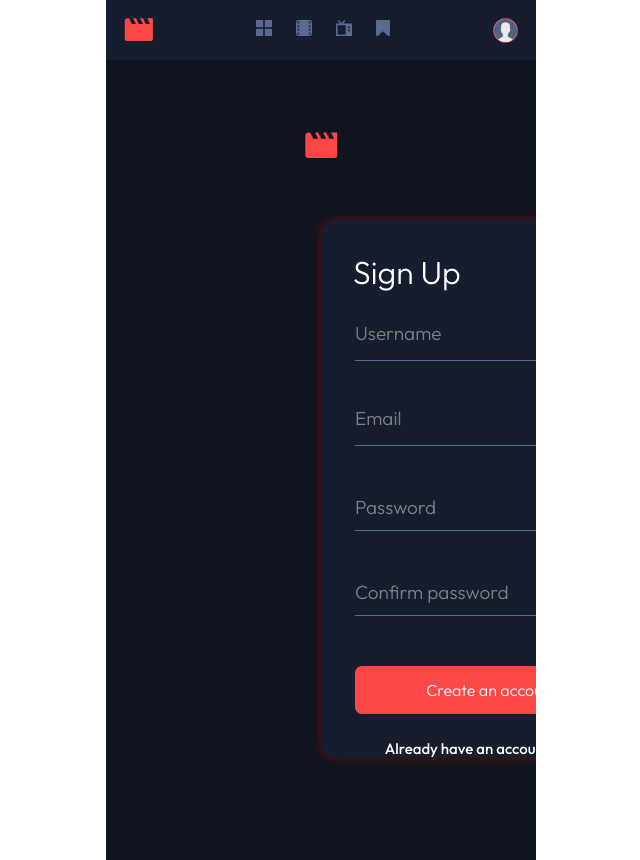
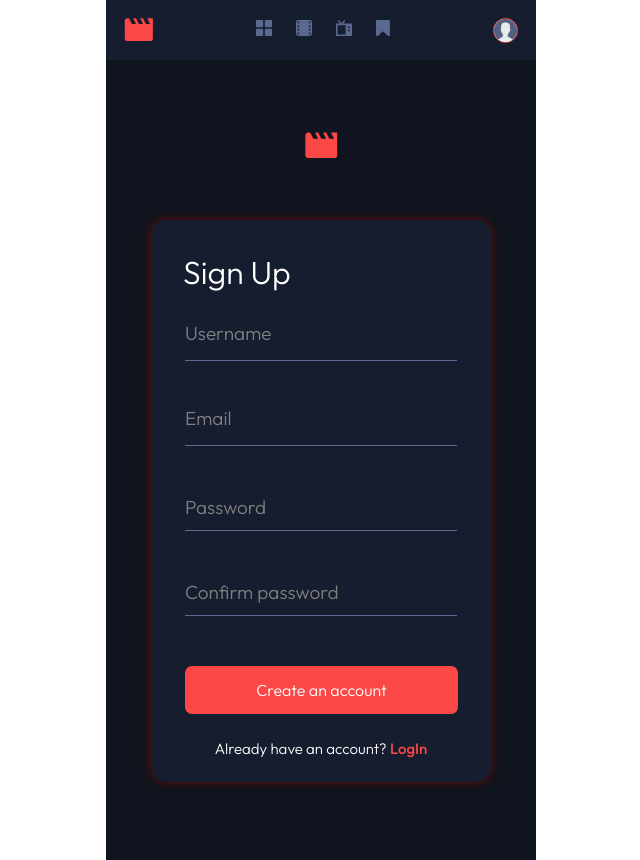
Before and after one commit to vasilemidrigan/night-owl, a React (Create React App) app: page /night-owl/auth/sign-up in a window 1280 px wide. Shown: the whole page, without its empty margins (319-959 px from the left). Built offline with nearby package versions, Linux system fonts and the light colour scheme; no server answers; the database is empty.

Commit message:
Delete some useless mixins

```diff
--- a/src/assets/styles/components/pages/Account-page.scss
+++ b/src/assets/styles/components/pages/Account-page.scss
@@ -5,7 +5,8 @@
 .AccountPage {
   margin: 1.5rem 1rem;
   &__avatar {
-    @include h-w(100px, 100px);
+    width: 6.25rem;
+    height: 6.25rem;
     margin: 10px auto;
   }
   &__avatar-input {
--- a/src/assets/styles/components/pages/Auth-page.scss
+++ b/src/assets/styles/components/pages/Auth-page.scss
@@ -16,10 +16,11 @@
     border-radius: 15px;
     box-shadow: 0px 0px 10px $dark-red;
     @include position-absolute(20%, unset, unset, 50%);
+    @include translate50;
     &__hdr {
       color: $white;
       margin: 2rem;
-      @include f-l;
+      @include f-size(f-32, s);
     }
     &__form {
       margin: 0 auto;
@@ -58,11 +59,12 @@
     }
     &__login {
       text-align: center;
-      margin-top: 24px;
+      margin: 24px 0 24px 0;
+
       color: $white;
       p {
         display: inline;
-        @include f-size(f-15, unset);
+        @include f-size(f-15, s);
       }
       &__link {
         font-size: 0.9375rem;
--- a/src/assets/styles/mixins.scss
+++ b/src/assets/styles/mixins.scss
@@ -37,12 +37,6 @@ $screen-size: (
   }
 }
 
-// heights widths
-@mixin h-w($height, $width) {
-  height: $height;
-  width: $width;
-}
-
 // translate
 @mixin translate50all() {
   transform: translate(-50%, -50%);
@@ -52,7 +46,6 @@ $screen-size: (
 }
 
 // fonts
-
 $f-sizes: (
   f-13: 0.8125rem,
   f-15: 0.9375rem,
@@ -61,13 +54,11 @@ $f-sizes: (
   f-23: 1.4375rem,
   f-32: 2rem,
 );
-
 $f-weight: (
   s: 300,
   m: 500,
   l: 800,
 );
-
 @mixin f-size($font-size, $font-weight) {
   @each $key, $value in $f-sizes {
     @if ($font-size == $key) {
@@ -80,12 +71,6 @@ $f-weight: (
     }
   }
 }
-
-@mixin f-l() {
-  font-size: 2rem;
-  font-weight: 300;
-}
-
 // header style
 @mixin page-header() {
   color: $red;
```
